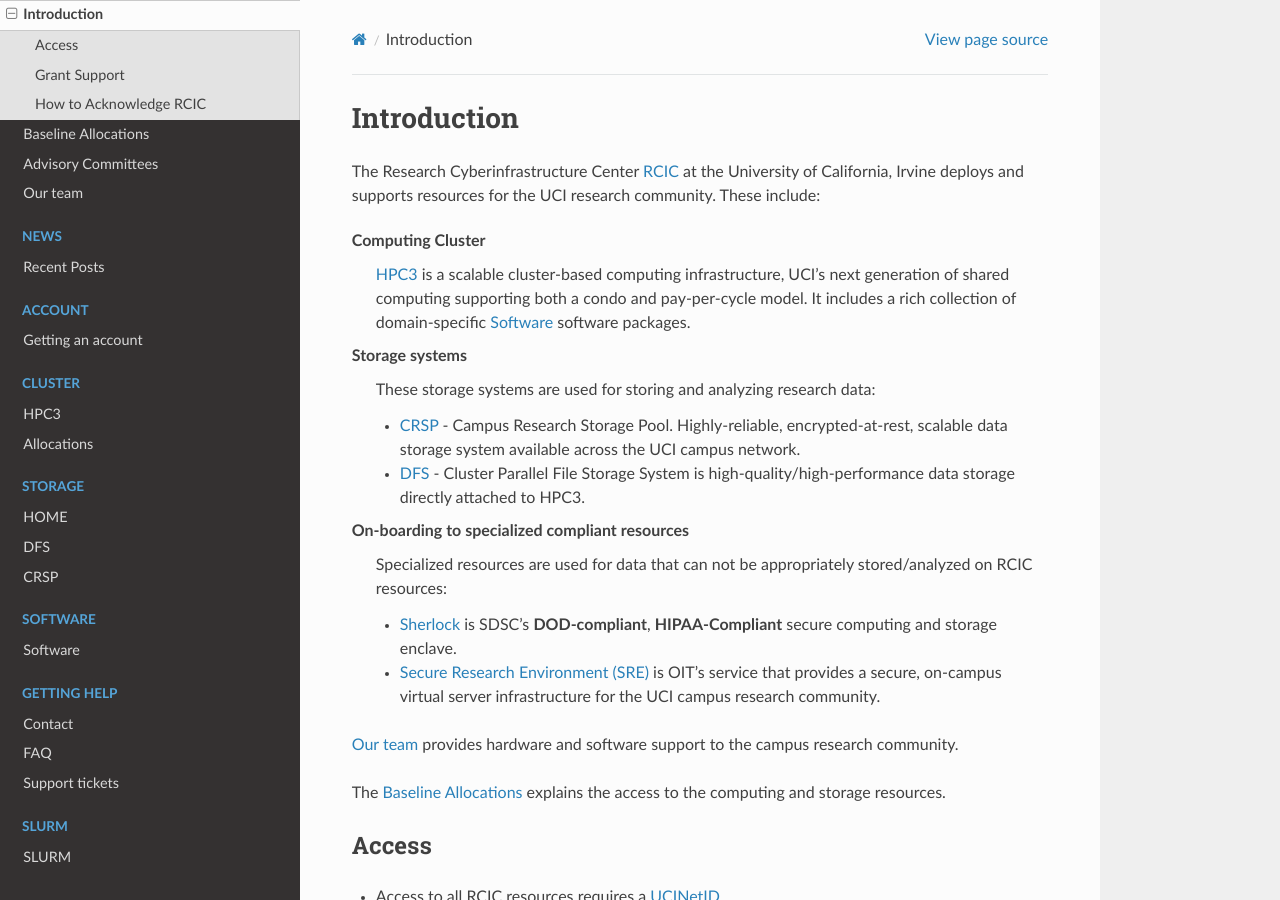
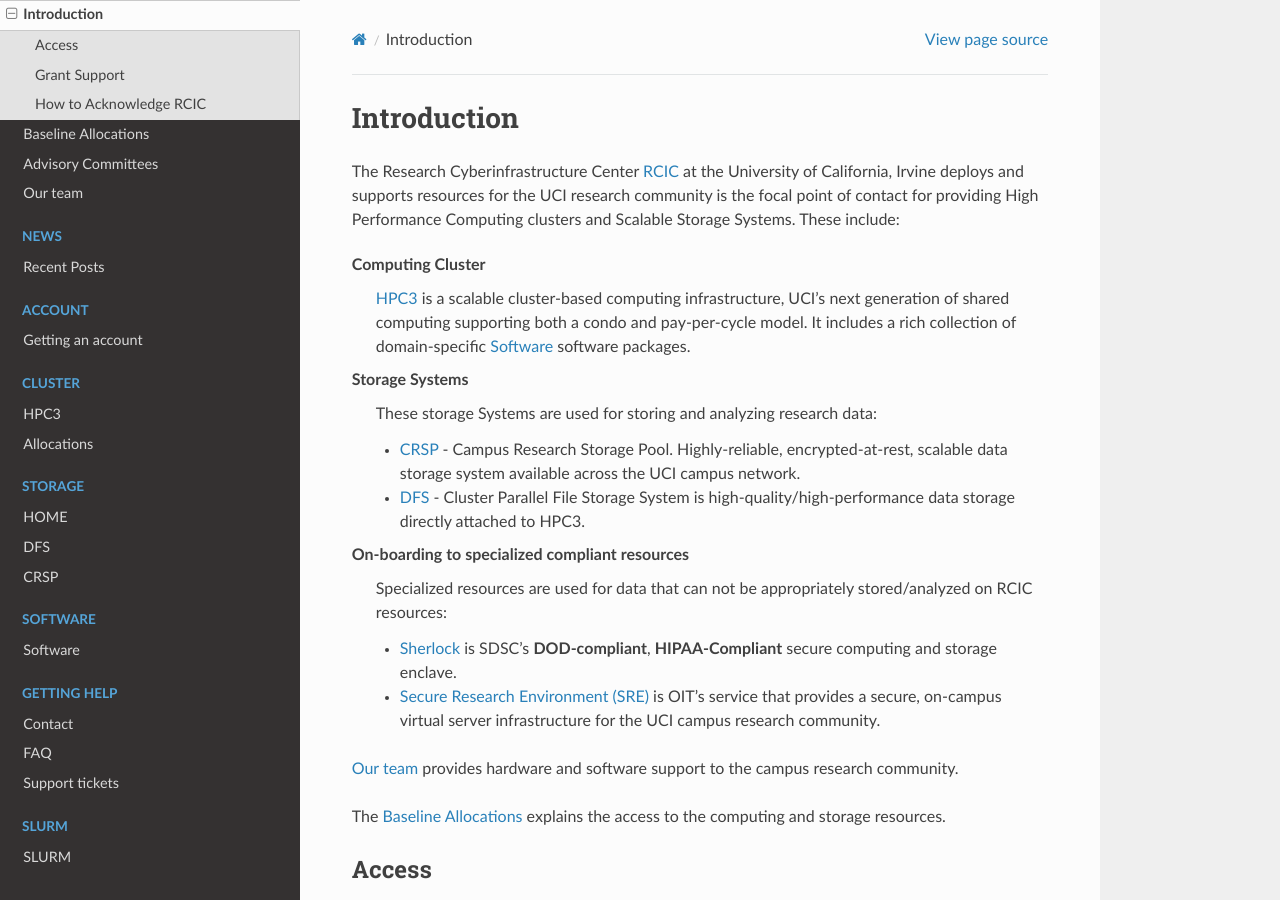
Before and after one commit to RCIC-UCI-Public/website-rcic, a Sphinx documentation site: the page built from docs/source/about/intro.rst, in a window 1280 px wide and 900 px high. Built offline with Sphinx 7.4.7 and the Read the Docs theme 2.0.0, drawn with Linux system fonts in a browser that asks for light colours.

Commit message:
expand intro

```diff
--- a/docs/source/about/intro.rst
+++ b/docs/source/about/intro.rst
@@ -4,15 +4,16 @@
 ============
 
 The Research Cyberinfrastructure Center :term:`RCIC` at the University of California, Irvine
-deploys and supports resources for the UCI research community.  These include:
+deploys and supports resources for the UCI research community is the focal point of contact
+for providing High Performance Computing clusters and Scalable Storage Systems. These include:
 
 **Computing Cluster**
   :ref:`hpc3` is a scalable cluster-based computing infrastructure, UCI's next generation of
   shared computing supporting both a condo and pay-per-cycle model.
   It includes a rich collection of domain-specific :ref:`modules` software packages.
 
-**Storage systems**
-  These storage systems  are used for storing and analyzing research data:
+**Storage Systems**
+  These storage Systems  are used for storing and analyzing research data:
 
   - :ref:`crsp` - Campus Research Storage Pool. Highly-reliable, encrypted-at-rest, scalable data
     storage system available across the UCI campus network.
```
